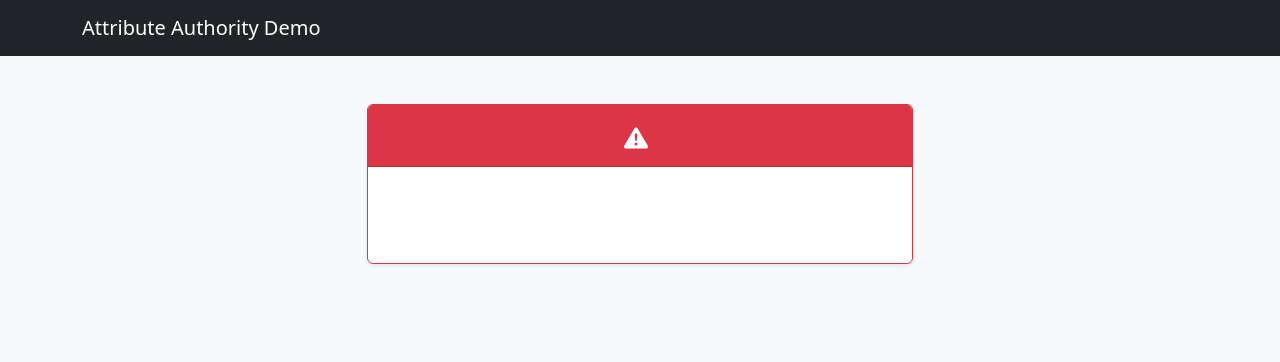
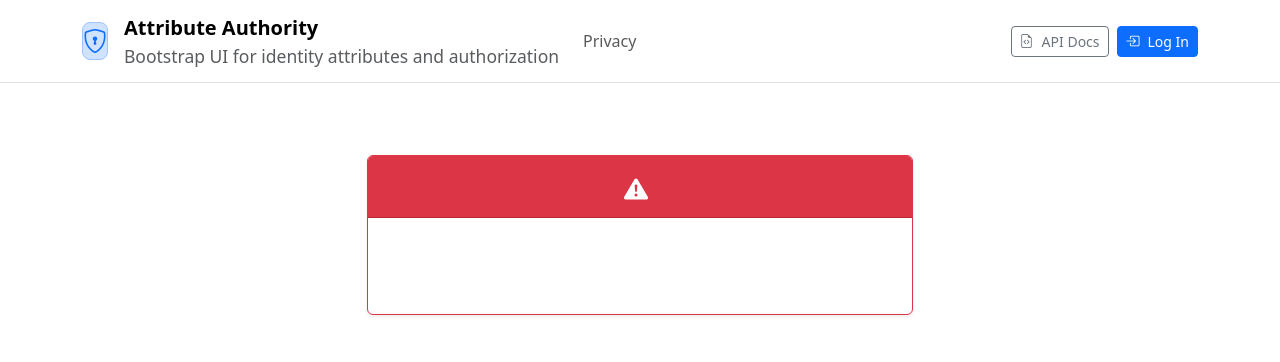
Before and after one commit to hmffa/attribute_authority, a FastAPI app: template attribute_authority/web/templates/result.html in a window 1280 px wide. Shown: the top 362 px of the page. Run offline with FastAPI, Linux system fonts and the light colour scheme; the template is opened without the code that fills it, so the values that code supplies are empty; parts of the project's set-up code (start-up, migrations or seed data) failed here and were passed over.

Commit message:
Refactor API router and enhance base HTML template: remove unused auth router, update navbar for better navigation, and improve theme handling with Bootstrap.

```diff
--- a/attribute_authority/api/__init__.py
+++ b/attribute_authority/api/__init__.py
@@ -3,7 +3,6 @@ from fastapi import APIRouter
 from .endpoints import (
     attributes,
     invitations,
-    auth,
     users,
     attribute_definitions,
     privileges
@@ -11,7 +10,6 @@ from .endpoints import (
 
 # API router for version 1
 api_router = APIRouter()
-api_router.include_router(auth.router, tags=["auth"])
 api_router.include_router(users.router, tags=["users"])
 api_router.include_router(attributes.router, tags=["user_attributes"])
 api_router.include_router(attribute_definitions.router, tags=["schema_definitions"])
--- a/attribute_authority/main.py
+++ b/attribute_authority/main.py
@@ -1,23 +1,20 @@
+from contextlib import asynccontextmanager
+import time
+from typing import Callable
+
 from fastapi import FastAPI
 from fastapi.middleware.cors import CORSMiddleware
+from fastapi.staticfiles import StaticFiles
+from fastapi.middleware.cors import CORSMiddleware
+from starlette.requests import Request
+from starlette.responses import Response
 from starlette.middleware.base import BaseHTTPMiddleware
 from starlette.middleware.sessions import SessionMiddleware
-import time
-from typing import Callable
-from starlette.requests import Request
-from starlette.responses import Response
-from contextlib import asynccontextmanager
-from alembic.config import Config
-from alembic import command
 
 from .api import api_router
 from .core.config import settings
 from .core.logging_config import logger
-from .api.dependencies import get_current_user_claims
-from .db.session import get_async_db
-from .scripts.startup import insert_user_from_config
-from fastapi.staticfiles import StaticFiles
-from pathlib import Path
+from .web.routes import router as ui_router
 
 @asynccontextmanager
 async def lifespan(app: FastAPI):
@@ -29,7 +26,6 @@ async def lifespan(app: FastAPI):
 # Create FastAPI app
 app = FastAPI(
     title=settings.APP_NAME,
-    openapi_url=f"{settings.API_V1_STR}/openapi.json",
     lifespan=lifespan,
 )
 
@@ -82,12 +78,5 @@ app.add_middleware(
 )
 
 # Include API router
+app.include_router(ui_router)
 app.include_router(api_router, prefix=settings.API_V1_STR)
-
-
-@app.get("/")
-async def root():
-    return {
-        "app_name": settings.APP_NAME,
-        "message": "Welcome to UserInfo API. Access /userinfo with a valid token."
-    }
--- a/attribute_authority/web/templates/base.html
+++ b/attribute_authority/web/templates/base.html
@@ -3,36 +3,109 @@
 <head>
     <meta charset="UTF-8">
     <meta name="viewport" content="width=device-width, initial-scale=1.0">
-    <title>{% block title %}Attribute Authority Demo{% endblock %}</title>
-    <!-- Bootstrap 5 CSS CDN -->
+    <meta name="color-scheme" content="light dark">
+    <title>{% block title %}Attribute Authority{% endblock %}</title>
+    <script>
+        (function() {
+            const media = window.matchMedia('(prefers-color-scheme: dark)');
+            const applyTheme = function() {
+                document.documentElement.setAttribute('data-bs-theme', media.matches ? 'dark' : 'light');
+            };
+            applyTheme();
+            if (typeof media.addEventListener === 'function') {
+                media.addEventListener('change', applyTheme);
+            } else if (typeof media.addListener === 'function') {
+                media.addListener(applyTheme);
+            }
+        })();
+    </script>
     <link href="https://cdn.jsdelivr.net/npm/bootstrap@5.3.8/dist/css/bootstrap.min.css" rel="stylesheet" integrity="sha384-sRIl4kxILFvY47J16cr9ZwB07vP4J8+LH7qKQnuqkuIAvNWLzeN8tE5YBujZqJLB" crossorigin="anonymous">
+    <link href="https://cdn.jsdelivr.net/npm/bootstrap-icons@1.11.3/font/bootstrap-icons.min.css" rel="stylesheet">
+    <link href="/static/css/app.css" rel="stylesheet">
+    {% block head %}{% endblock %}
 </head>
-<body class="bg-light">
-    <!-- Dark-themed responsive navbar -->
-    <nav class="navbar navbar-expand-lg navbar-dark bg-dark mb-4">
+<body class="d-flex flex-column">
+    <nav class="navbar navbar-expand-lg border-bottom sticky-top navbar-blur mb-4">
         <div class="container">
-            <a class="navbar-brand" href="#">Attribute Authority Demo</a>
+            <a class="navbar-brand d-flex align-items-center gap-3" href="/">
+                <span class="icon-circle d-inline-flex align-items-center justify-content-center rounded-3 bg-primary-subtle text-primary border border-primary-subtle">
+                    <i class="bi bi-shield-lock fs-4"></i>
+                </span>
+                <span>
+                    <span class="d-block fw-semibold">Attribute Authority</span>
+                    <span class="d-block small text-body-secondary">Bootstrap UI for identity attributes and authorization</span>
+                </span>
+            </a>
             <button class="navbar-toggler" type="button" data-bs-toggle="collapse" data-bs-target="#navbarNav" aria-controls="navbarNav" aria-expanded="false" aria-label="Toggle navigation">
                 <span class="navbar-toggler-icon"></span>
             </button>
             <div class="collapse navbar-collapse" id="navbarNav">
-                <ul class="navbar-nav ms-auto">
+                <ul class="navbar-nav me-auto mb-2 mb-lg-0">
                     {% if claims %}
                     <li class="nav-item">
-                        <a class="nav-link" href="/api/v1/auth/logout">Log Out</a>
+                        <a class="nav-link {% if active_nav == 'dashboard' %}active{% endif %}" href="/">Dashboard</a>
+                    </li>
+                    <li class="nav-item">
+                        <a class="nav-link {% if active_nav == 'attributes-self' %}active{% endif %}" href="/me/attributes">My Attributes</a>
+                    </li>
+                    <li class="nav-item">
+                        <a class="nav-link {% if active_nav == 'users' %}active{% endif %}" href="/admin/users">Users</a>
+                    </li>
+                    <li class="nav-item">
+                        <a class="nav-link {% if active_nav == 'attribute-definitions' %}active{% endif %}" href="/admin/attributes">Definitions</a>
+                    </li>
+                    <li class="nav-item">
+                        <a class="nav-link {% if active_nav == 'privileges' %}active{% endif %}" href="/admin/privileges">Privileges</a>
+                    </li>
+                    <li class="nav-item">
+                        <a class="nav-link {% if active_nav == 'invitations' %}active{% endif %}" href="/invitations/manage">Invitations</a>
                     </li>
                     {% endif %}
+                    <li class="nav-item">
+                        <a class="nav-link {% if active_nav == 'privacy' %}active{% endif %}" href="/privacy">Privacy</a>
+                    </li>
                 </ul>
+                <div class="d-flex align-items-center gap-2 ms-lg-3">
+                    <a class="btn btn-outline-secondary btn-sm d-none d-lg-inline-flex align-items-center gap-2" href="/docs">
+                        <i class="bi bi-file-earmark-code"></i>
+                        API Docs
+                    </a>
+                    {% if claims %}
+                    <div class="text-end small">
+                        <div class="fw-semibold">{{ claims.name or claims.email or 'Signed in' }}</div>
+                        <div class="text-body-secondary">{{ claims.email or claims.sub }}</div>
+                    </div>
+                    <a class="btn btn-primary btn-sm d-inline-flex align-items-center gap-2" href="/logout">
+                        <i class="bi bi-box-arrow-right"></i>
+                        Log Out
+                    </a>
+                    {% else %}
+                    <a class="btn btn-primary btn-sm d-inline-flex align-items-center gap-2" href="/login">
+                        <i class="bi bi-box-arrow-in-right"></i>
+                        Log In
+                    </a>
+                    {% endif %}
+                </div>
             </div>
         </div>
     </nav>
 
-    <!-- Center container for content -->
-    <div class="container pb-5">
+    <main class="container pb-5 flex-grow-1">
+        {% if page_message %}
+        <div class="alert alert-success alert-dismissible fade show" role="alert">
+            <i class="bi bi-check-circle-fill me-2"></i>{{ page_message }}
+            <button type="button" class="btn-close" data-bs-dismiss="alert" aria-label="Close"></button>
+        </div>
+        {% endif %}
+        {% if page_error %}
+        <div class="alert alert-danger alert-dismissible fade show" role="alert">
+            <i class="bi bi-exclamation-octagon-fill me-2"></i>{{ page_error }}
+            <button type="button" class="btn-close" data-bs-dismiss="alert" aria-label="Close"></button>
+        </div>
+        {% endif %}
         {% block content %}{% endblock %}
-    </div>
+    </main>
 
-    <!-- Bootstrap 5 JS Bundle CDN (includes Popper) -->
     <script src="https://cdn.jsdelivr.net/npm/bootstrap@5.3.8/dist/js/bootstrap.bundle.min.js" integrity="sha384-FKyoEForCGlyvwx9Hj09JcYn3nv7wiPVlz7YYwJrWVcXK/BmnVDxM+D2scQbITxI" crossorigin="anonymous"></script>
     {% block scripts %}{% endblock %}
 </body>
```
